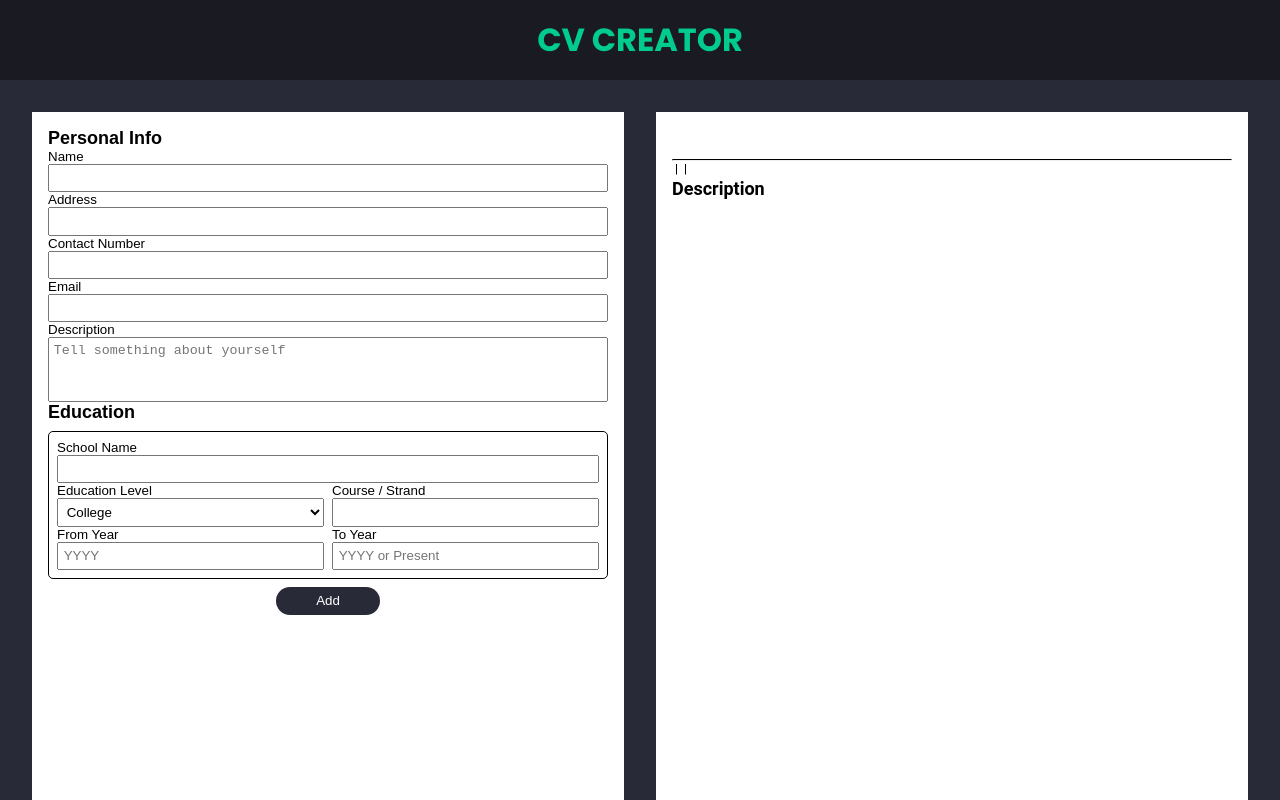
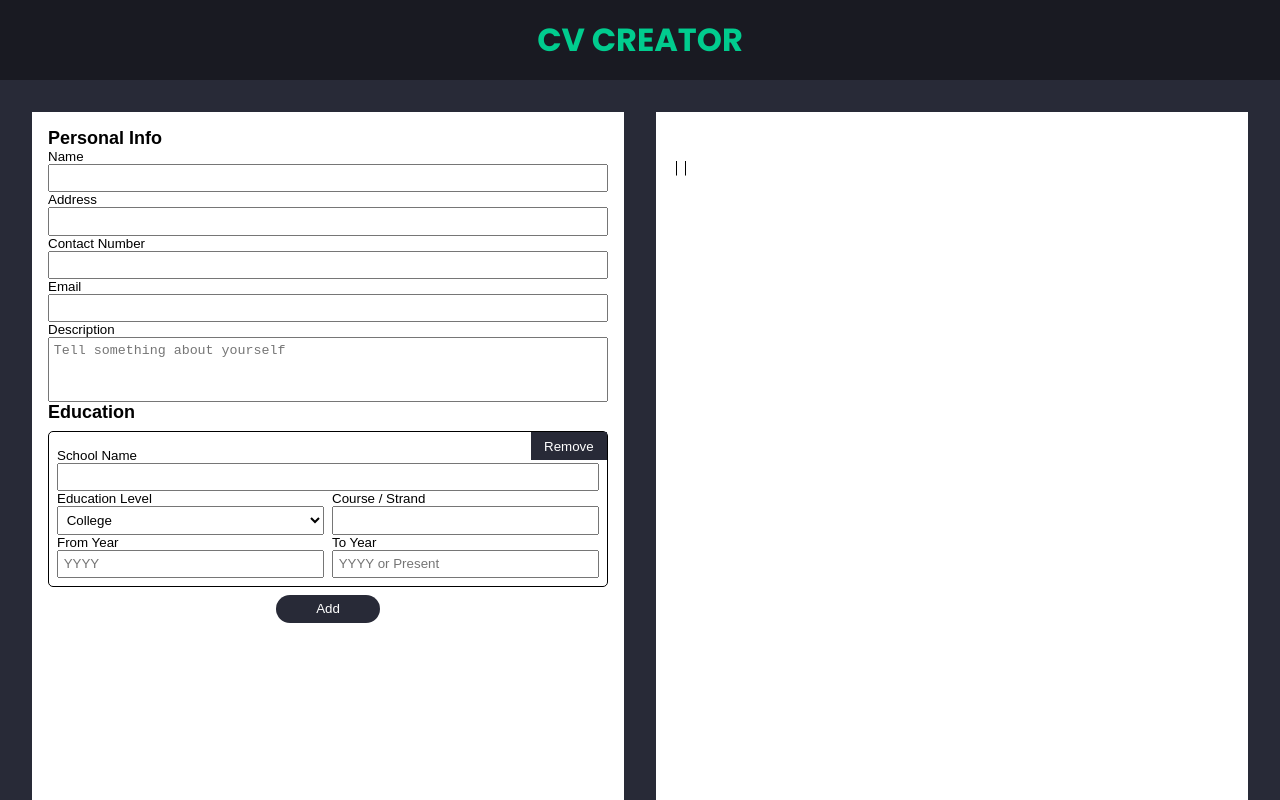
Before and after one commit to Sanjero20/cv-application, a React (Vite) app: page / in a window 1280 px wide. Shown: the top 800 px of the page. Built offline with nearby package versions, Linux system fonts and the light colour scheme; a web font is replaced by a local one.

Commit message:
Allow education array deletion

```diff
--- a/package.json
+++ b/package.json
@@ -10,7 +10,8 @@
   },
   "dependencies": {
     "react": "^18.2.0",
-    "react-dom": "^18.2.0"
+    "react-dom": "^18.2.0",
+    "uniqid": "^5.4.0"
   },
   "devDependencies": {
     "@types/react": "^18.0.26",
--- a/src/components/Main.jsx
+++ b/src/components/Main.jsx
@@ -3,6 +3,8 @@ import Resume from './Resume';
 
 import Personal from './form/Personal';
 import Education from './form/Education';
+
+import uniqid from 'uniqid';
 
 import '../styles/Form.css';
 
@@ -24,6 +26,7 @@ export class Main extends Component {
       },
       education: [
         {
+          id: uniqid(),
           schoolName: '',
           educationLevel: 'college',
           course: '',
@@ -49,6 +52,7 @@ export class Main extends Component {
   // Education Functions
   addEducField = () => {
     const newValue = {
+      id: uniqid(),
       schoolName: '',
       educationLevel: 'college',
       course: '',
@@ -61,6 +65,14 @@ export class Main extends Component {
     });
   };
 
+  removeEducField = (id) => {
+    const list = this.state.education;
+    const updatedList = list.filter((item) => item.id != id);
+    this.setState({
+      education: updatedList,
+    });
+  };
+
   educationInputHandler = (e, index) => {
     const { name, value, type } = e.target;
     const educations = this.state.education;
@@ -70,15 +82,9 @@ export class Main extends Component {
 
     educations[index][name] = value;
 
-    this.setState(
-      {
-        education: educations,
-      },
-      () => {
-        // console.clear();
-        console.table(this.state.education);
-      }
-    );
+    this.setState({
+      education: educations,
+    });
   };
 
   render() {
@@ -90,6 +96,7 @@ export class Main extends Component {
             education={this.state.education}
             educationInputHandler={this.educationInputHandler}
             addField={this.addEducField}
+            removeField={this.removeEducField}
           />
           {/* Practical Experience */}
         </form>
--- a/src/components/display/PersonalDisplay.jsx
+++ b/src/components/display/PersonalDisplay.jsx
@@ -12,9 +12,8 @@ class PersonalDisplay extends Component {
     }
   }
 
-  renderPersonalInfo() {
-    const info = Object.values(this.props.data);
-    const personalInfo = info.slice(1, 4);
+  renderPersonalInfo(info) {
+    const personalInfo = Object.values(info);
     return personalInfo.map((info, index) => (
       <React.Fragment key={index}>
         <li>{info}</li>
@@ -24,16 +23,12 @@ class PersonalDisplay extends Component {
   }
 
   render() {
-    const { name, description } = this.props.data;
+    const { name, description, ...info } = this.props.data;
 
     return (
       <>
-        <h1 className="name"> {name} </h1>
-        <hr />
-
-        <ul className="personal-info">{this.renderPersonalInfo()}</ul>
-
-        <h3 className="title">Description</h3>
+        <h1 className="name"> {name.toUpperCase()} </h1>
+        <ul className="personal-info">{this.renderPersonalInfo(info)}</ul>
         <p className="description"> {description} </p>
       </>
     );
--- a/src/components/form/Education.jsx
+++ b/src/components/form/Education.jsx
@@ -3,7 +3,9 @@ import React, { Component } from 'react';
 export class Education extends Component {
   constructor(props) {
     super(props);
+
     this.addField = this.props.addField;
+    this.removeField = this.props.removeField;
     this.inputHandler = this.props.educationInputHandler;
     this.currentYear = new Date().getFullYear();
   }
@@ -11,6 +13,14 @@ export class Education extends Component {
   renderInputFields = (educationArray) => {
     return educationArray.map((education, index) => (
       <div className="education-field" key={index}>
+        <button
+          type="button"
+          className=" btn-remove"
+          onClick={() => this.removeField(education.id)}
+        >
+          Remove
+        </button>
+
         <fieldset>
           <label htmlFor=""> School Name</label>
           <input
--- a/src/styles/Form.css
+++ b/src/styles/Form.css
@@ -21,9 +21,6 @@ label {
 }
 
 button {
-  padding: 0.5em 3em;
-  width: fit-content;
-  border-radius: 15px;
   border: 0;
   background-color: var(--primary);
   color: white;
@@ -42,11 +39,26 @@ section.education {
 }
 
 .education-field {
+  position: relative;
   border: 1px solid black;
   padding: 0.5em;
+  padding-top: 1em;
   border-radius: 5px;
 }
 
 .btn-addEducation {
+  padding: 0.5em 3em;
   margin: 0 auto;
+  border-radius: 15px;
 }
+
+.btn-remove {
+  padding: 0.5em 1em;
+  position: absolute;
+  top: 0em;
+  right: 0em;
+}
+
+.btn-remove:hover {
+  background-color: #4e1c1c;
+}
--- a/src/styles/Resume.css
+++ b/src/styles/Resume.css
@@ -8,8 +8,8 @@
   font-family: Roboto, 'Open Sans', sans-serif;
   display: flex;
   flex-direction: column;
-  gap: 0.2em;
   height: 100vh;
+  gap: 5px;
 }
 
 p {
@@ -22,10 +22,11 @@ ul {
 
 /* Separator Stylings  */
 hr {
-  border-top: 1px solid black;
+  border-top: 2px solid black;
 }
 
 .separator {
+  height: 0.8em;
   border-left: 0px;
   border-right: 1px solid black;
 }
@@ -33,6 +34,7 @@ hr {
 /* Info list */
 ul.personal-info {
   display: flex;
+  align-items: center;
   gap: 0.25em;
 }
 
@@ -52,5 +54,4 @@ ul.personal-info > li {
 
 .description {
   font-size: var(--font-size);
-  margin-left: var(--left-indentation);
 }
```
Also changed, not shown: 1 other file (tests, documents, lock files or other folders).
